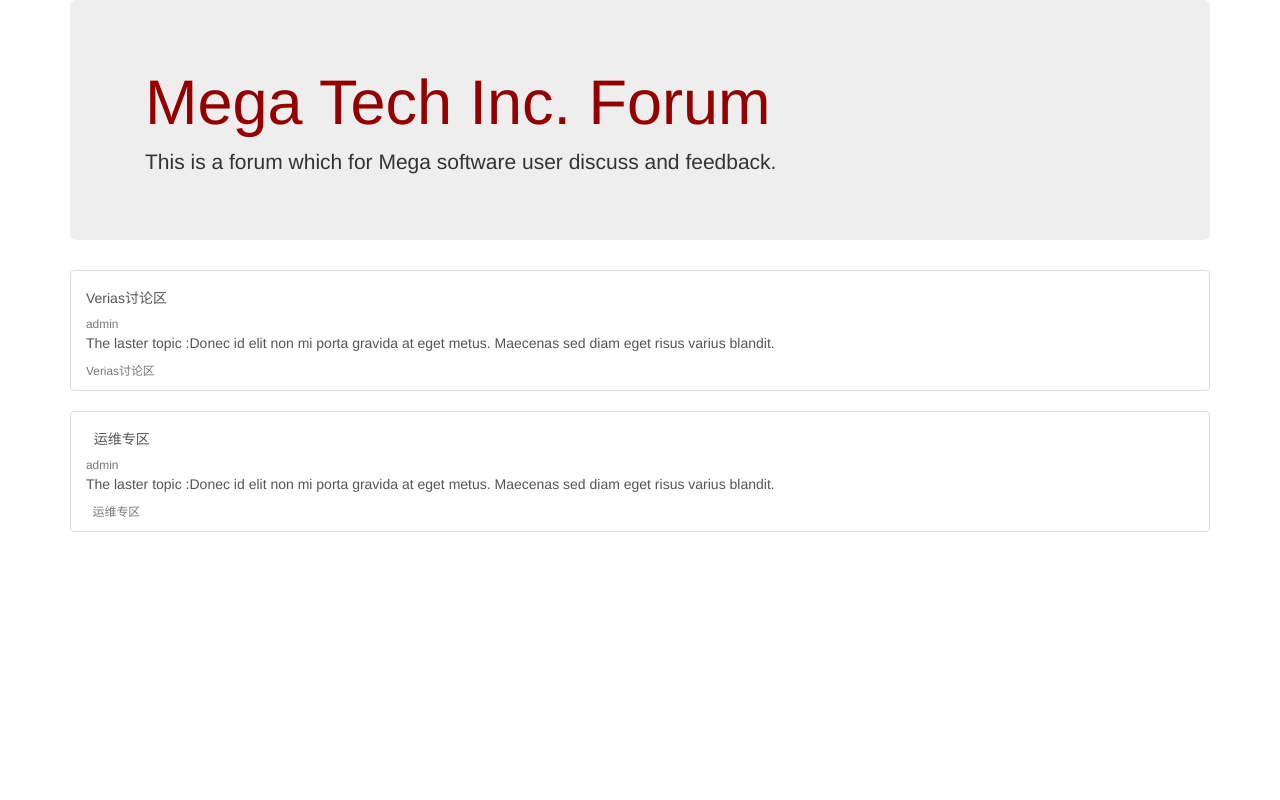
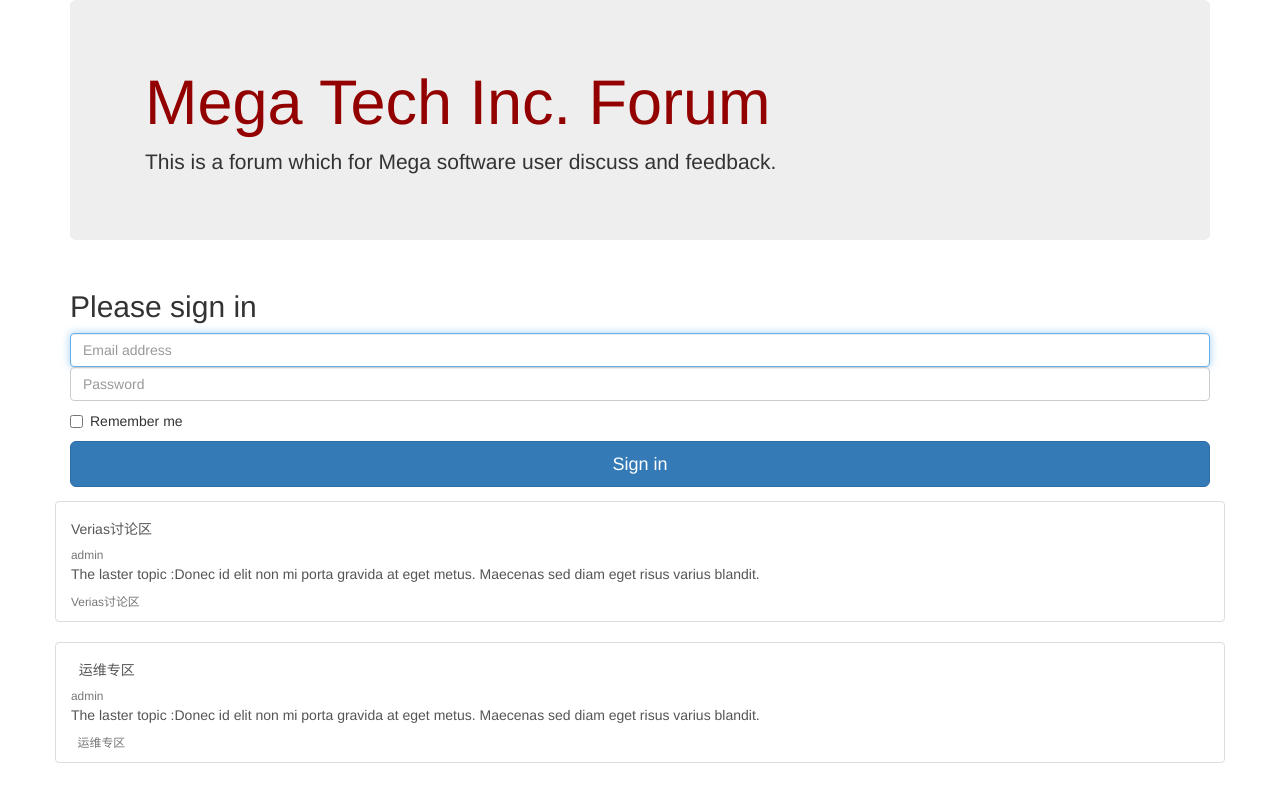
Before and after one commit to coollinn/mysite, a Django app: page /block/ in a window 1280 px wide. Run offline with Django 3.2, Linux system fonts and the light colour scheme; data comes from the database, SQL or seed files in the repository; some libraries are stand-ins or nearby versions.

Commit message:
update from office W530

```diff
--- a/templates/block_list.html
+++ b/templates/block_list.html
@@ -21,7 +21,25 @@
 
 <div class="container">
     <div class="row">
-        <div class="col-xs-12 col-md-12">
+        <div class="col-4">
+            <div class="container">
+              <form class="form-signin">
+                <h2 class="form-signin-heading">Please sign in</h2>
+                <label for="inputEmail" class="sr-only">Email address</label>
+                <input type="email" id="inputEmail" class="form-control" placeholder="Email address" required="" autofocus="">
+                <label for="inputPassword" class="sr-only">Password</label>
+                <input type="password" id="inputPassword" class="form-control" placeholder="Password" required="">
+                <div class="checkbox">
+                  <label>
+                    <input type="checkbox" value="remember-me"> Remember me
+                  </label>
+                </div>
+                <button class="btn btn-lg btn-primary btn-block" type="submit">Sign in</button>
+              </form>
+            </div>
+        </div>
+
+        <div class="col-8">
             {% for b in blocks %}
                 <div class="list-group">
                     <a href="#" class="list-group-item list-group-item-action flex-column align-items-start">
@@ -36,7 +54,6 @@
             {% endfor%}
         </div>
     </div>
-
 </div>
 
 </body>
```
